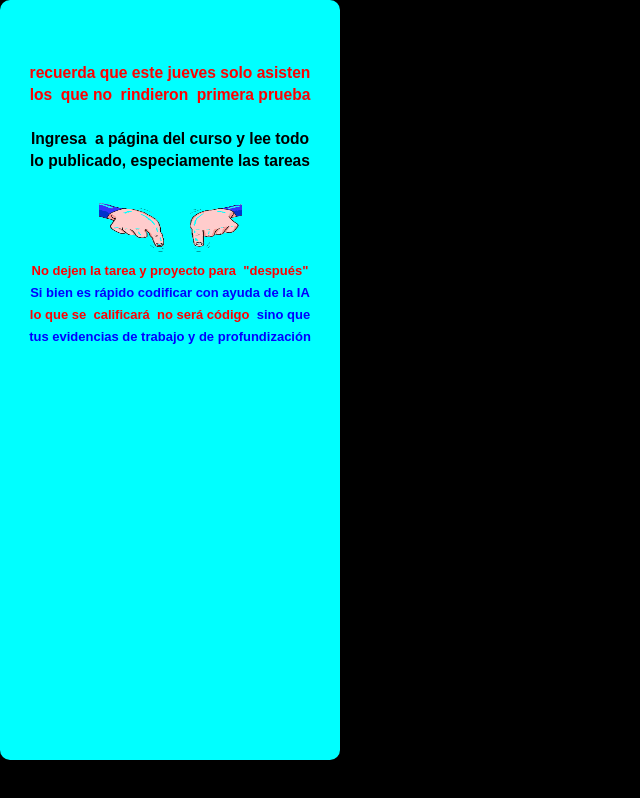
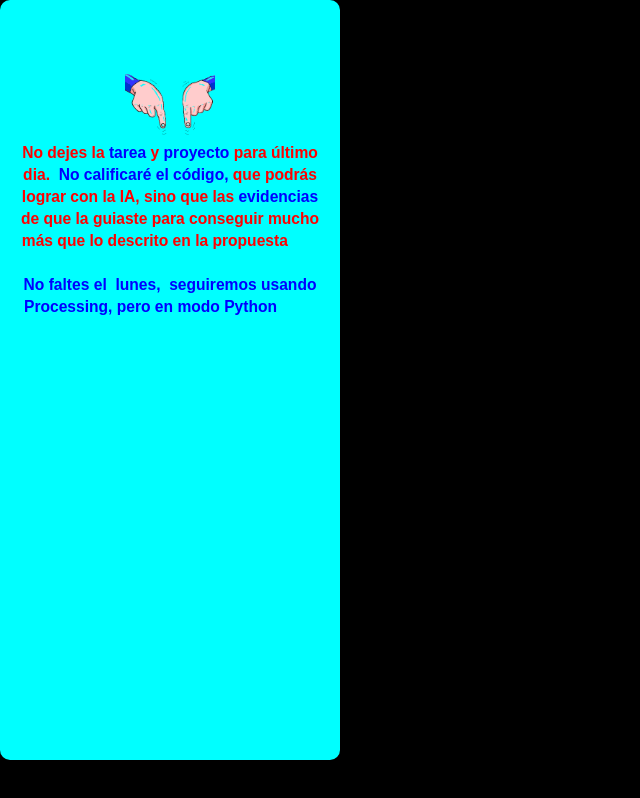
Before and after one commit to gmcon/notifica, a website: page index.html in a window 1280 px wide. Shown: the whole page, without its empty margins (0-640 px from the left). Drawn offline with Linux system fonts and the light colour scheme.

Commit message:
Update index.html

```diff
--- a/index.html
+++ b/index.html
@@ -12,20 +12,27 @@
 
 <h3><p><font color="blue"><small>
 
-</font><font color="red">                                              <br>
-recuerda que este jueves solo asisten                                  <br>
-los&nbsp; que no&nbsp; rindieron&nbsp; primera prueba                  <br>
-<font color="black">                                                   <br>
-Ingresa&nbsp; a página del curso y lee todo                            <br>
-lo publicado, especiamente las tareas                                  <br>
-<small><font color="red">                                              <br>
-<img style="width: 143px; height: 60px;" alt="dd" src="dd.gif">        <br>
-No dejen la tarea y proyecto para&nbsp; "después"<font color="blue">   <br>
-Si bien es rápido codificar con ayuda de la IA<font color="red">       <br>
-lo que se&nbsp; calificará&nbsp; no será código&nbsp;
-<font color="blue"> sino que                                           <br>
-tus evidencias de trabajo y de profundización
-</font></p></h3>
+<font color="red">                                                 <br>
+<img style="width: 30%; alt="dd" src="dd.gif">                     <br>
+No dejes la
+<font color="blue">tarea
+<font color="red">y
+<font color="blue">
+proyecto<font color="red"> para último                             <br>
+
+dia.&nbsp;<font color="blue">
+No calificaré el código, <font color="red">
+que podrás    <br>
+lograr con la IA, sino que las
+<font color="blue">
+evidencias<font color="red">                                       <br>
+de que la guiaste para conseguir mucho
+más que lo descrito en la propuesta&nbsp;&nbsp;&nbsp;&nbsp;&nbsp;&nbsp;&nbsp;
+<br><br>
+<font color="blue">
+No faltes el&nbsp; lunes,&nbsp; seguiremos usando                  <br>
+Processing, pero en modo Python&nbsp;&nbsp;&nbsp;&nbsp;&nbsp;&nbsp;&nbsp;&nbsp;&nbsp;
+
 
 </font></p></h3>
 
```
